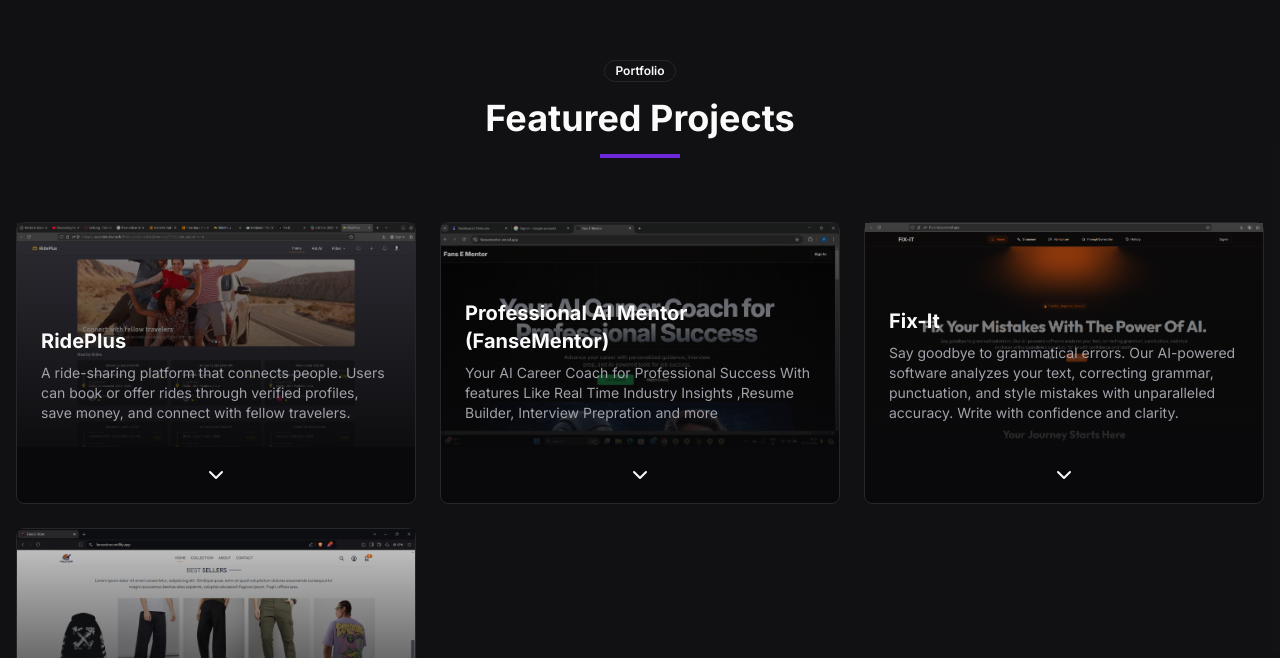
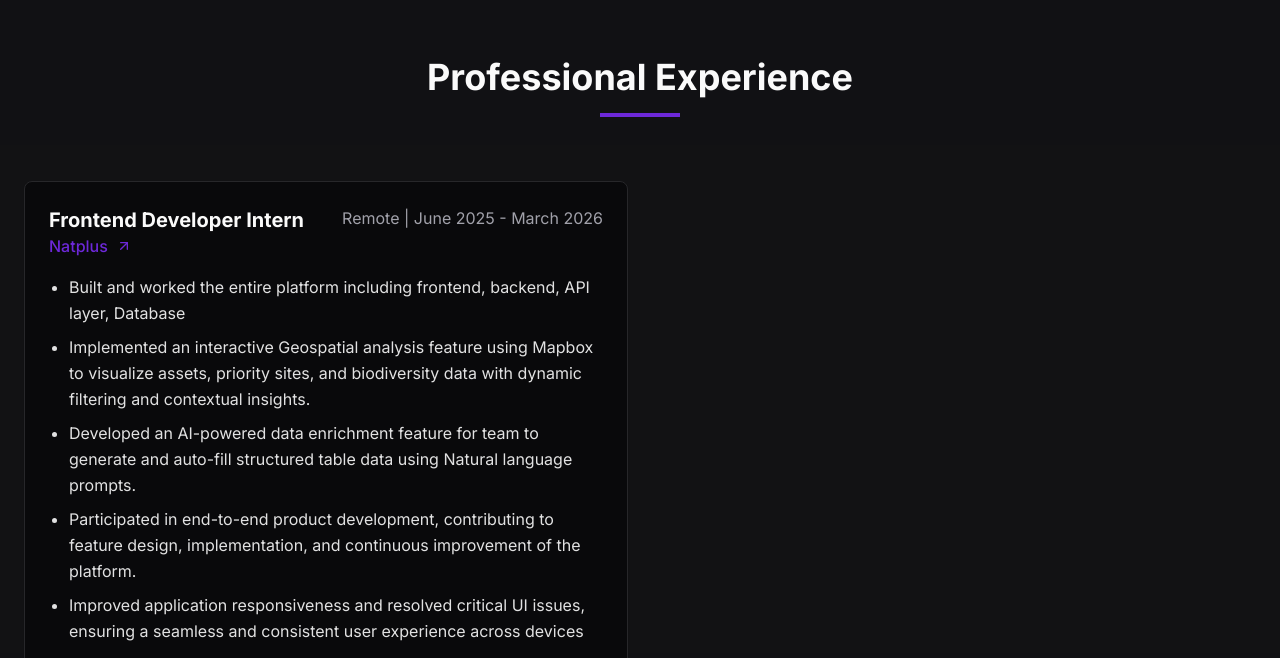
Before and after one commit to ravinder9280/Ravinder_Portfolio, a Next.js app: page / in a window 1280 px wide. Shown: the part 2142-2800 px from the top of the page. Built offline with nearby package versions, Linux system fonts and the light colour scheme.

Commit message:
feat: add experience

```diff
--- a/app/page.tsx
+++ b/app/page.tsx
@@ -24,8 +24,8 @@ export default function Home() {
 
             <TechStack />
 
+        <Experience/>
         <Projects />
-        <Experience/>
 
         <Contact />
       </main>
--- a/components/experience.tsx
+++ b/components/experience.tsx
@@ -8,18 +8,24 @@ const ExperienceData = [
     {
         Role: "Frontend Developer Intern",
         Company: "Natplus",
-        Period: "June 2025 - Nov 2025",
+        Period: "June 2025 - March 2026",
         Link: "https://natplus.io",
         location: "Remote",
         Summaries: [
-            `Developed Multiple Features and optimized web applications using Next.js, Nodejs ,TypeScript, Tailwind CSS,
-            and PostgreSQL, ensuring high performance and scalability.`,
-            `Implemented an interactive map feature to visualize company data, improved responsiveness across devices, and resolved major UI issues and functional errors.`,
-            `Deployed Applications On Cloud Using Docker ,Nginx,Certbot`
+            `Built and worked the entire platform including frontend, backend, API layer, Database`,
+` Implemented an interactive Geospatial analysis feature using Mapbox to visualize assets, priority sites, and
+biodiversity data with dynamic filtering and contextual insights.`,
+` Developed an AI-powered data enrichment feature for team to generate and auto-fill structured table data using
+Natural language prompts.`,
+` Participated in end-to-end product development, contributing to feature design, implementation, and continuous
+improvement of the platform.`,
+` Improved application responsiveness and resolved critical UI issues, ensuring a seamless and consistent user experience
+across devices`
         ],
         Technologies: [
             "Next.js",
             "Nodejs",
+            "Mapbox",
             "TypeScript",
             "Tailwind CSS",
             "PostgreSQL",
```
